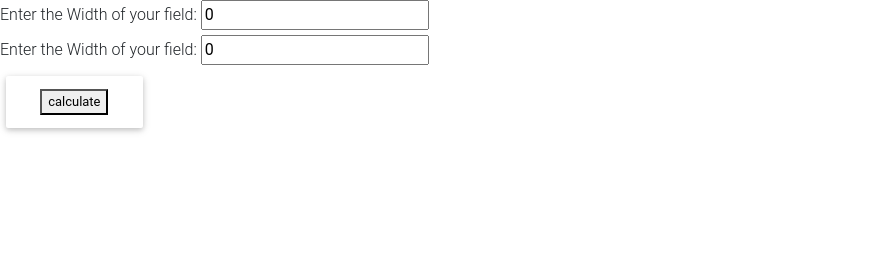
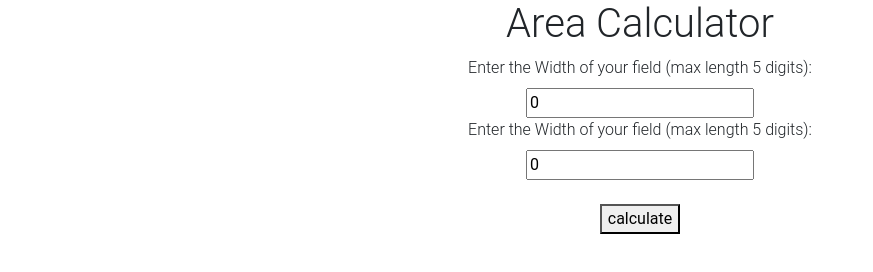
Before and after one commit to JacobTaylorNWMSU/AppChallenge1, a plain HTML site: page index.html in a window 1280 px wide. Shown: the whole page, without its empty margins (0-873 px from the left). Drawn offline with nearby package versions, Linux system fonts and the light colour scheme.

Commit message:
Finished Project

```diff
--- a/index.html
+++ b/index.html
@@ -17,34 +17,49 @@
         <link href="https://cdnjs.cloudflare.com/ajax/libs/mdbootstrap/4.8.7/css/mdb.min.css" rel="stylesheet">
         <style>
             .main{
-                left: 50%;
+                position: initial;
+                text-align: center;
             }
-            .btn{
+            .calculator{
+                text-align: center;
+            }
+            .button{
+                position: absolute;
+                padding: 0;
                 left: 50%;
             }
             .response{
-                left: 50%;
-                top: 50%;
+                position: initial;
+                text-align: center;
             }
         </style>
     </head>
     <body>
+
+        <h1 align = "middle">Area Calculator</h1>
+
         <div class = 'main'>
             <fieldset>
-                <label for = "width">Enter the Width of your field:</label>
-                <input id="width" type="number" minlength="1" maxlength="12" value="0">
+                <label for = "width">Enter the Width of your field (max length 5 digits):</label><br>
+                <input id="width" type="number" minlength="1" maxlength="5" value="0">
             </fieldset>
             <fieldset>
-                <label for = "length">Enter the Width of your field:</label>
-                <input id="length" type="number" minlength="1" maxlength="12" value="0">
+                <label for = "length">Enter the Width of your field (max length 5 digits):</label><br>
+                <input id="length" type="number" minlength="1" maxlength="5" value="0">
             </fieldset>
         </div>
-        <div class="btn">
+
+        <div class = "calculator">
+            <br>
             <button id="calculate">calculate</button>
         </div>
+
         <div class = 'response'>
+            <br>
             <p id="result"></p>
         </div>
+
         <script src="main.js"></script>
+
     </body>
 </html>
--- a/main.js
+++ b/main.js
@@ -6,7 +6,7 @@ const updateWithArea = async (event) => {
       const regex = /[^a-zA-Z_]/g
       const i = parseInt(document.querySelector('#width').value)
       const j = parseInt(document.querySelector('#length').value)
-      const ans = `Your area is ${area(i, j)}.`
+      const ans = `Your area is ${area(i, j)} ft^2.`
       document.querySelector('#result').innerHTML = ans
     }
   }
```
